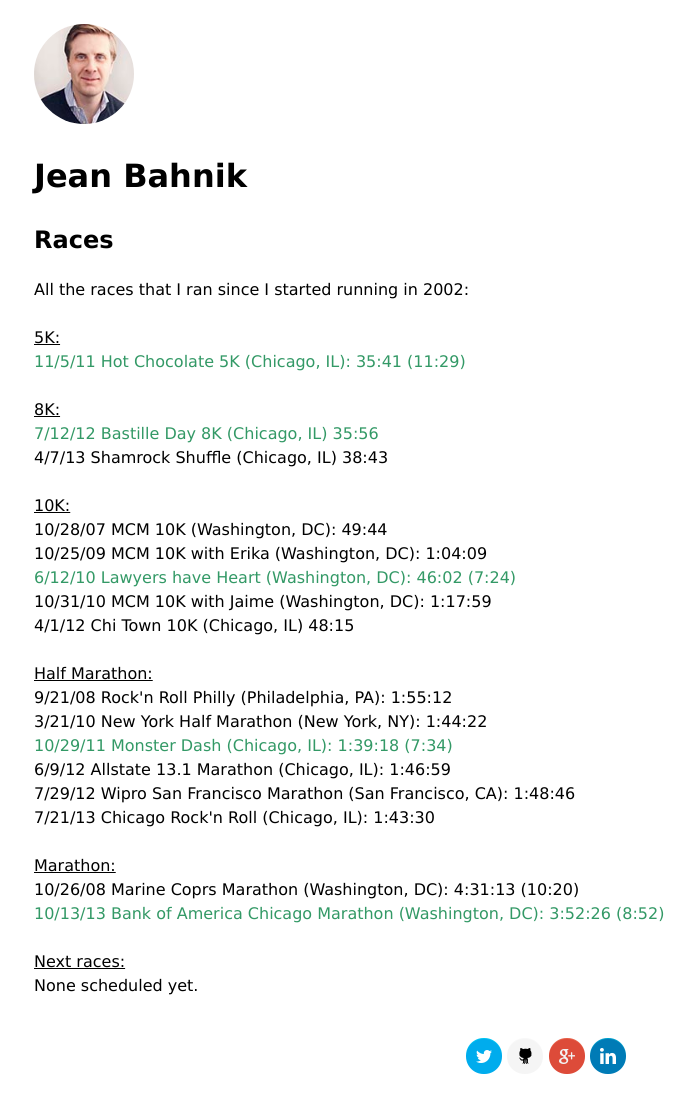
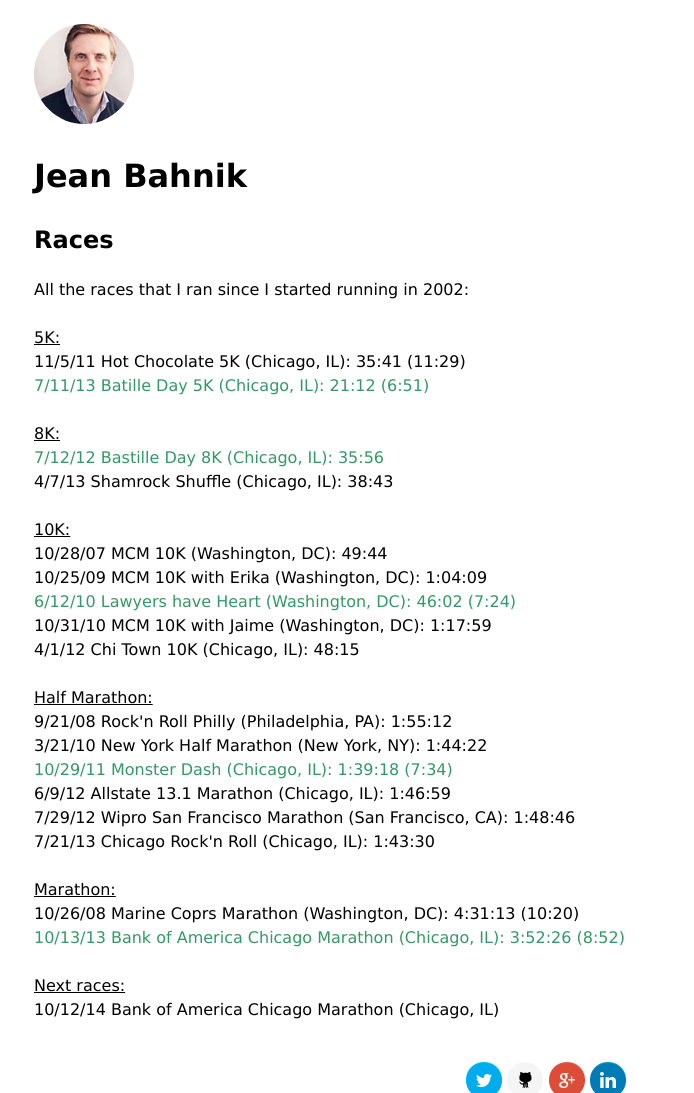
Before and after one commit to jeanbahnik/jeanbahnik.github.io, a Jekyll site: the page built from races.html, in a window 1280 px wide, cut to the strip 0-1093 px from the top of the page. Shown: the whole strip, without its empty margins (94-788 px from the left). Built offline with Jekyll 4.4.1, drawn with Linux system fonts in a browser that asks for light colours.

Commit message:
adding new races

```diff
--- a/races.html
+++ b/races.html
@@ -13,18 +13,19 @@ meta:
 All the races that I ran since I started running in 2002:<br/>
 <br/>
 <span style="text-decoration: underline;">5K:</span><br/>
-<span style="color: #339966;">11/5/11 Hot Chocolate 5K (Chicago, IL): 35:41 (11:29)</span><br/>
+11/5/11 Hot Chocolate 5K (Chicago, IL): 35:41 (11:29)<br/>
+<span style="color: #339966;">7/11/13 Batille Day 5K (Chicago, IL): 21:12 (6:51)</span><br/>
 <br/>
 <span style="text-decoration: underline;">8K:</span><br/>
-<span style="color: #339966;">7/12/12 Bastille Day 8K (Chicago, IL) 35:56</span><br/>
-4/7/13 Shamrock Shuffle (Chicago, IL) 38:43<br/>
+<span style="color: #339966;">7/12/12 Bastille Day 8K (Chicago, IL): 35:56</span><br/>
+4/7/13 Shamrock Shuffle (Chicago, IL): 38:43<br/>
 <br/>
 <span style="text-decoration: underline;">10K:</span><br/>
 10/28/07 MCM 10K (Washington, DC): 49:44<br/>
 10/25/09 MCM 10K with Erika (Washington, DC): 1:04:09<br/>
 <span style="color: #339966;">6/12/10 Lawyers have Heart (Washington, DC): 46:02 (7:24)</span><br/>
 10/31/10 MCM 10K with Jaime (Washington, DC): 1:17:59<br/>
-4/1/12 Chi Town 10K (Chicago, IL) 48:15<br/>
+4/1/12 Chi Town 10K (Chicago, IL): 48:15<br/>
 <br/>
 <span style="text-decoration: underline;">Half Marathon:</span><br/>
 9/21/08 Rock'n Roll Philly (Philadelphia, PA): 1:55:12<br/>
@@ -36,7 +37,7 @@ All the races that I ran since I started running in 2002:<br/>
 <br/>
 <span style="text-decoration: underline;">Marathon:</span><br/>
 10/26/08 Marine Coprs Marathon (Washington, DC): 4:31:13 (10:20)<br/>
-<span style="color: #339966;">10/13/13 Bank of America Chicago Marathon (Washington, DC): 3:52:26 (8:52)</span><br/>
+<span style="color: #339966;">10/13/13 Bank of America Chicago Marathon (Chicago, IL): 3:52:26 (8:52)</span><br/>
 <br/>
 <span style="text-decoration: underline;">Next races:</span><br/>
-None scheduled yet.
+10/12/14 Bank of America Chicago Marathon (Chicago, IL)
```
